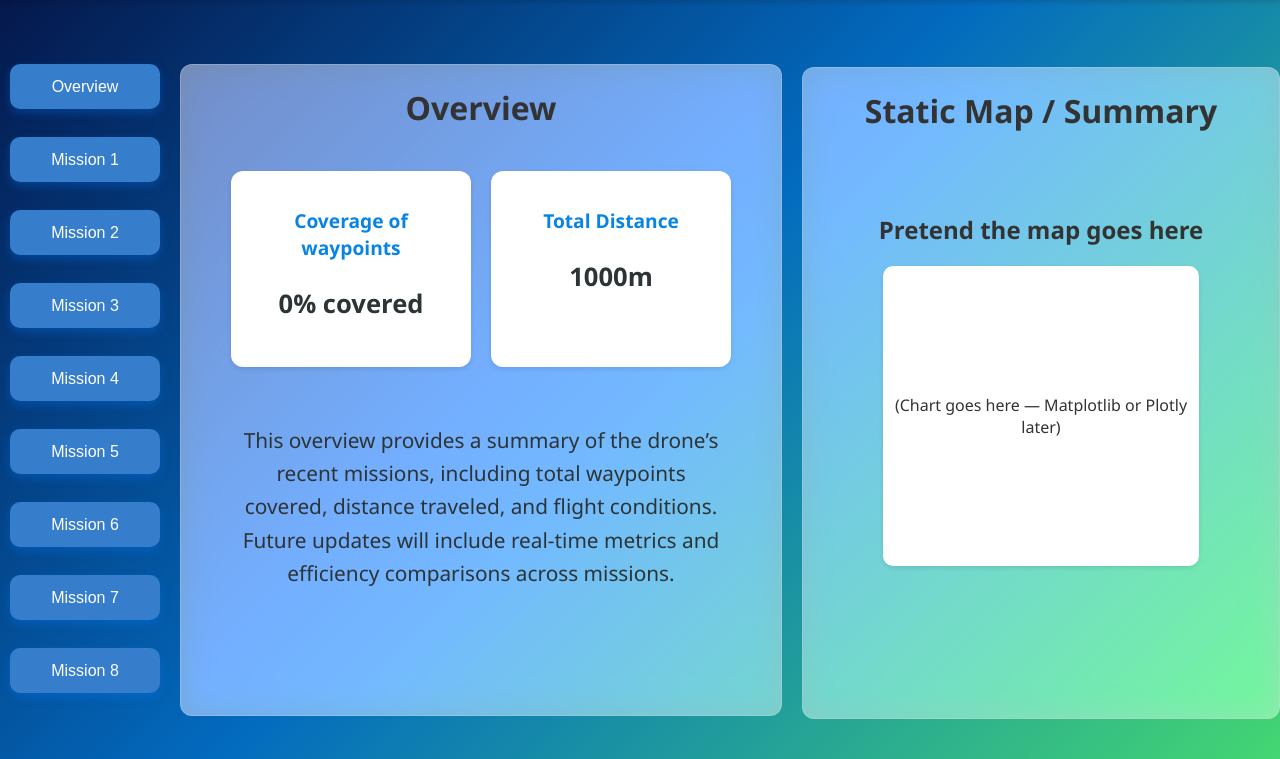
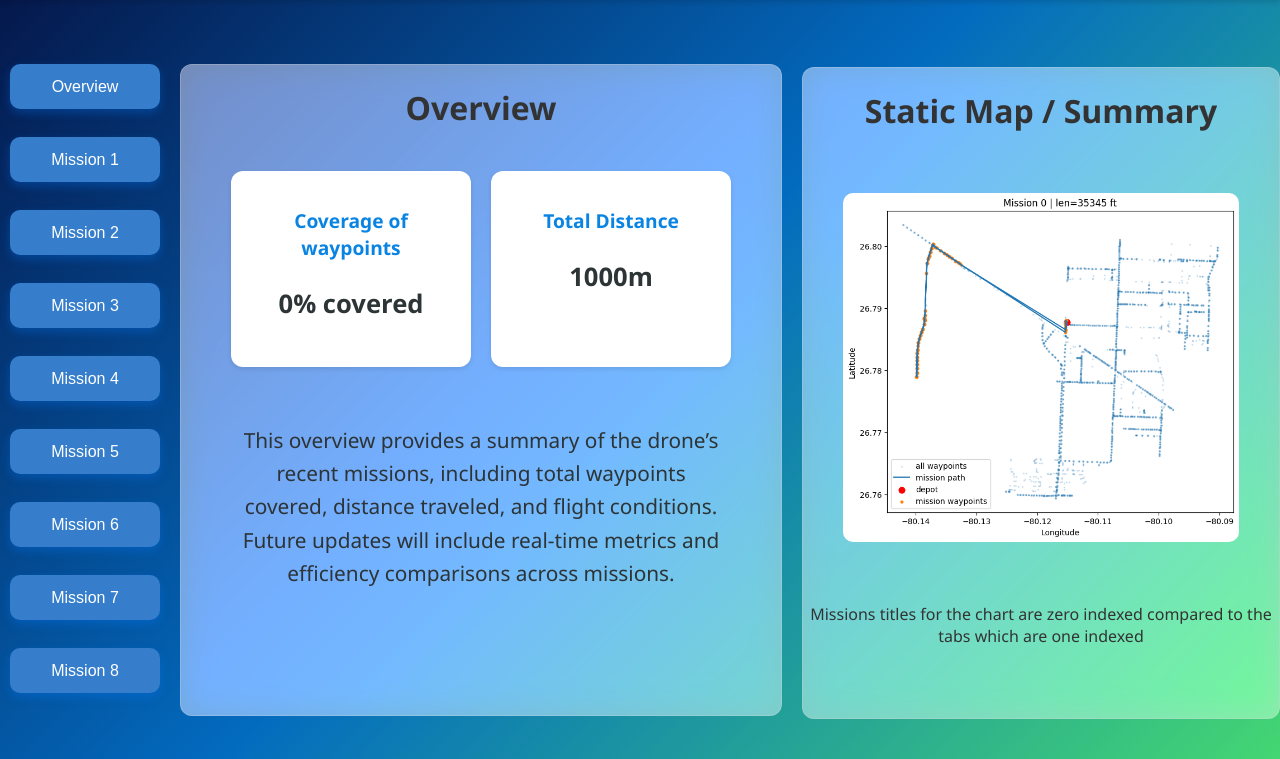
Before and after one commit to Diego5936/KDKR, a Flask app: page / in a window 1280 px wide. Shown: the part 83-842 px from the top of the page. Run offline with Flask 3, Linux system fonts and the light colour scheme.

Commit message:
adding static images to the web demonstration

```diff
--- a/frontend/static/script.js
+++ b/frontend/static/script.js
@@ -2,15 +2,46 @@ const tabContainers = document.querySelectorAll('.tab-content');
 tabContainers.forEach(c => c.style.display = c.id === 'overview' ? 'block' : 'none');
 
 const buttons = document.querySelectorAll('.rounded-btn');
+const missionImage = document.getElementById('mission-image');
+
+// Map each mission to its image file
+const missionImages = {
+  overview: "/static/mission_0.png",  // overview uses mission_0.png
+  mission1: "/static/mission_0.png",  // mission1 also uses mission_0.png
+  mission2: "/static/mission_1.png",
+  mission3: "/static/mission_2.png",
+  mission4: "/static/mission_3.png",
+  mission5: "/static/mission_4.png",
+  mission6: "/static/mission_5.png",
+  mission7: "/static/mission_6.png",
+  mission8: "/static/mission_7.png"   // last one (no mission_8.png)
+};
+
+// Initialize with overview image
+if (missionImage) {
+  missionImage.src = missionImages["overview"];
+}
+
 buttons.forEach(btn => {
   btn.addEventListener('click', () => {
     const tab = btn.getAttribute('data-tab');
 
+    // Show correct left-column tab
     tabContainers.forEach(c => {
       c.style.display = c.id === tab ? 'block' : 'none';
     });
 
+    // Update button active state
     buttons.forEach(b => b.classList.remove('active'));
     btn.classList.add('active');
+
+    // Smoothly update right-side image
+    if (missionImage && missionImages[tab]) {
+      missionImage.classList.add('fade-out');
+      setTimeout(() => {
+        missionImage.src = missionImages[tab];
+        missionImage.classList.remove('fade-out');
+      }, 200);
+    }
   });
 });
--- a/frontend/static/style.css
+++ b/frontend/static/style.css
@@ -162,3 +162,12 @@ header p {
   transform: translateY(0);
   box-shadow: 0 3px 6px rgba(0, 123, 255, 0.3);
 }
+
+/* Smooth fade when changing mission image */
+#mission-image {
+  transition: opacity 0.2s ease-in-out;
+}
+
+#mission-image.fade-out {
+  opacity: 0;
+}
--- a/frontend/templates/index.html
+++ b/frontend/templates/index.html
@@ -134,13 +134,12 @@
   </div>
 
   <!-- Map -->
-  <div class="right-column middle-container">
-    <h1 style = "text-align: center">Static Map / Summary</h1>
-    <section class="chart">
-      <h2>Pretend the map goes here</h2>
-      <div class="chart-box">(Chart goes here — Matplotlib or Plotly later)</div>
-    </section>
-  </div>
+<div class="right-column middle-container">
+  <h1 style="text-align: center">Static Map / Summary</h1>
+  <section class="chart">
+    <img id="mission-image" src="/static/mission_0.png" alt="Mission Visualization" style="width: 100%; border-radius: 10px;">
+  </section>
+  <p style = "text-align: center">Missions titles for the chart are zero indexed compared to the tabs which are one indexed</p>
 </div>
 
   <script src="{{ url_for('static', filename='script.js') }}"></script>
```
Also changed, not shown: frontend/static/mission_0.png (added), frontend/static/mission_1.png (added), frontend/static/mission_2.png (added), frontend/static/mission_3.png (added), frontend/static/mission_4.png (added), frontend/static/mission_5.png (added), frontend/static/mission_6.png (added), frontend/static/mission_7.png (added).
